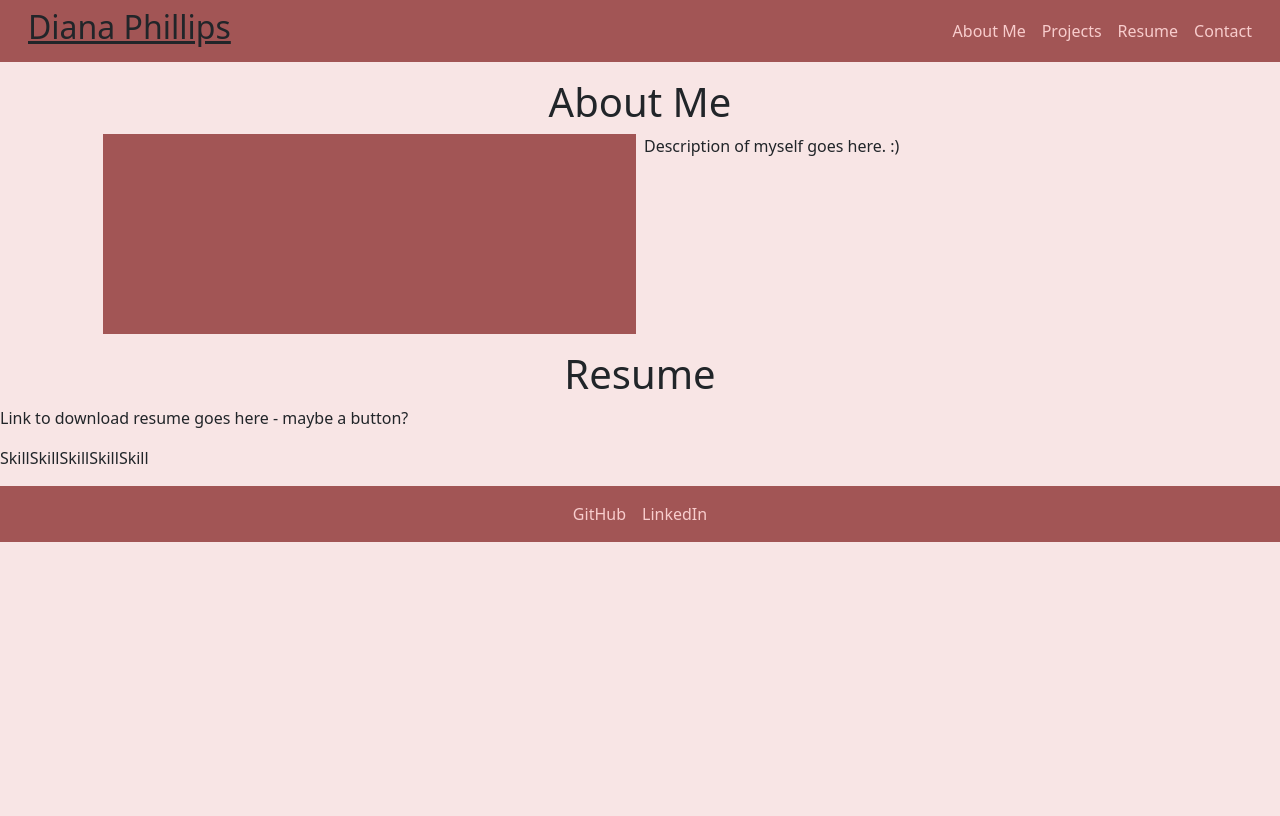
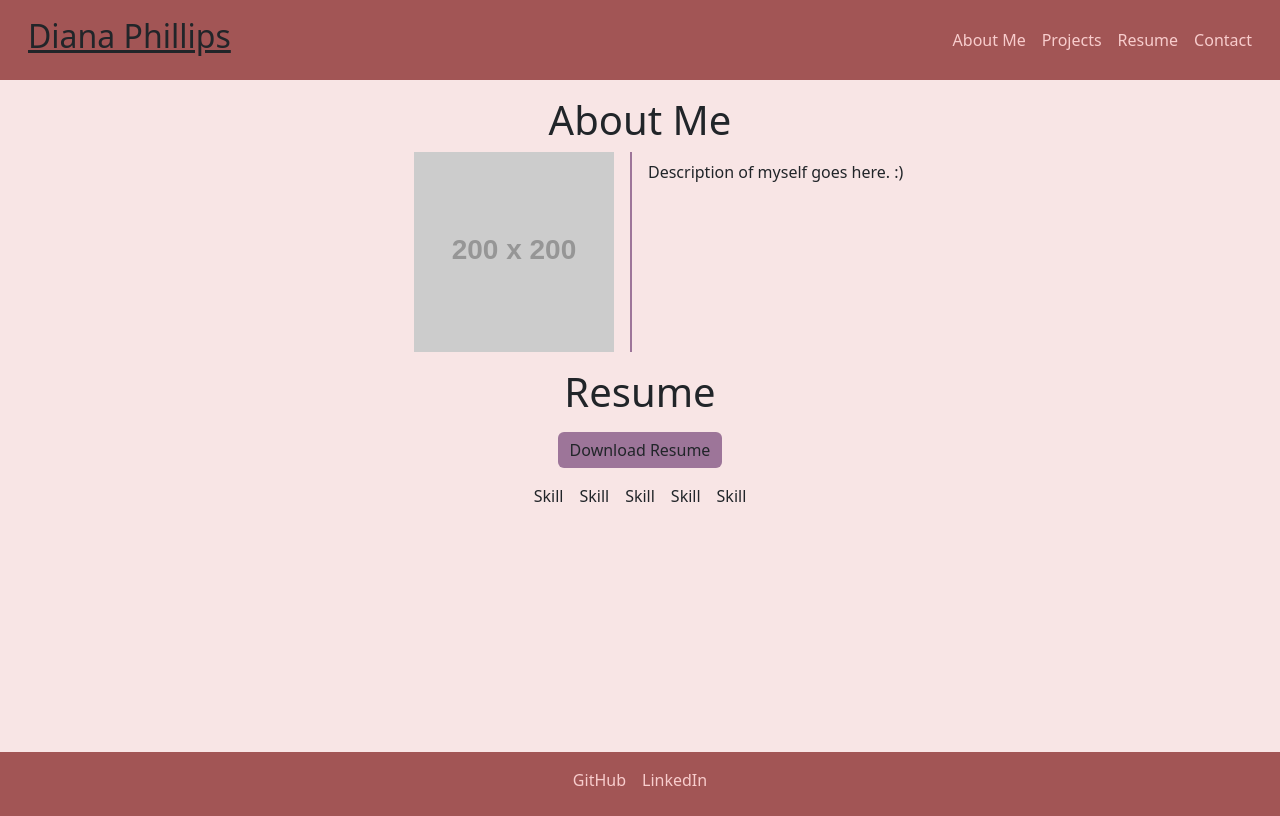
Before and after one commit to FinnStitcher/portfolio-two, a React (Create React App) app: page / in a window 1280 px wide. Built offline with nearby package versions, Linux system fonts and the light colour scheme.

Commit message:
about and resume styles

```diff
--- a/src/components/About/index.js
+++ b/src/components/About/index.js
@@ -6,10 +6,11 @@ function About() {
             <h1 className="text-center">About Me</h1>
 
             <div className="d-flex justify-content-center">
-                <div className="col-12 col-sm-5 pe-2 me-2 bg-two" style={{height: '200px'}}>
+                <div className="col-12 col-sm-4 pe-3 me-3 border-right-five">
+                    <img className="float-end" alt="placeholder" src="https://via.placeholder.com/200" />
                 </div>
 
-                <div className="col-12 col-sm-5">
+                <div className="col-12 col-sm-4 py-2">
                     <p>Description of myself goes here. :)</p>
                 </div>
             </div>
--- a/src/components/Resume/index.js
+++ b/src/components/Resume/index.js
@@ -6,14 +6,14 @@ function Resume() {
             <h1 className="text-center">Resume</h1>
 
             <div>
-                <p>Link to download resume goes here - maybe a button?</p>
+                <button className="d-block m-auto my-3 btn" type="button">Download Resume</button>
 
-                <div className="d-flex">
-                    <span>Skill</span>
-                    <span>Skill</span>
-                    <span>Skill</span>
-                    <span>Skill</span>
-                    <span>Skill</span>
+                <div className="d-flex gap-3 justify-content-center">
+                    <p>Skill</p>
+                    <p>Skill</p>
+                    <p>Skill</p>
+                    <p>Skill</p>
+                    <p>Skill</p>
                 </div>
             </div>
         </section>
--- a/src/style.css
+++ b/src/style.css
@@ -35,6 +35,21 @@
     background: var(--six);
 }
 
+.border-right-five {
+    border-right: 2px solid var(--five);
+}
+
+.btn {
+    background: var(--five);
+    border: 0;
+}
+
+.btn:hover {
+    background: var(--three) !important;
+    color: var(--six) !important;
+}
+/* need to mark as important to override bootstrap */
+
 body {
     background: var(--six);
 }
@@ -42,6 +57,15 @@ body {
 header {
     position: sticky;
     top: 0;
+    height: 10vh;
+}
+
+footer {
+    height: 8vh;
+}
+
+main {
+    min-height: 82vh;
 }
 
 h2 {
```
